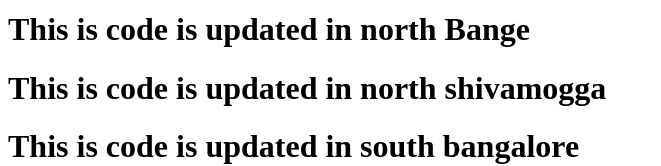
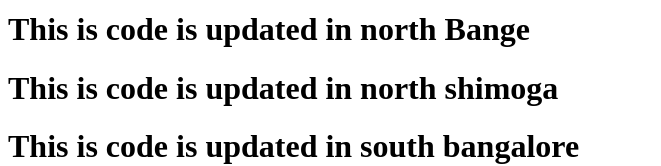
Before and after one commit to GururajNadigCN-devopslearning/git_practice19112026, a plain HTML site: page index.html in a window 1280 px wide. Shown: the part 406-572 px from the top of the page, without its empty margins (0-661 px from the left). Drawn offline with Linux system fonts and the light colour scheme.

Commit message:
Fix typo in header for north shimoga

```diff
--- a/index.html
+++ b/index.html
@@ -11,7 +11,7 @@
 		<h1>This is code is updated in north verginia</h1>
 		<h1>This is code is updated in north mumbai</h1>
 		<h1>This is code is updated in north Bange</h1>
-		<h1>This is code is updated in north shivamogga</h1>
+		<h1>This is code is updated in north shimoga</h1>
 		<h1>This is code is updated in south bangalore</h1>
 	</body>
 </html>
```
